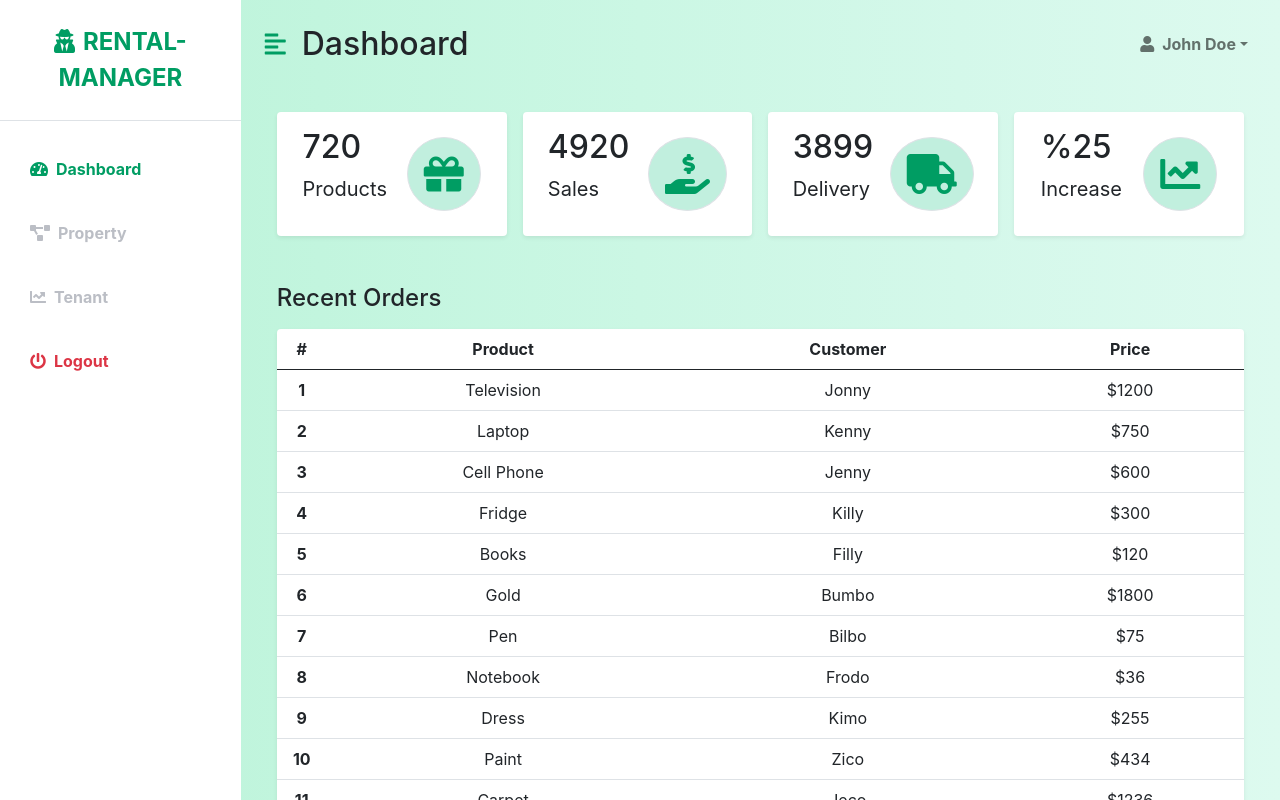
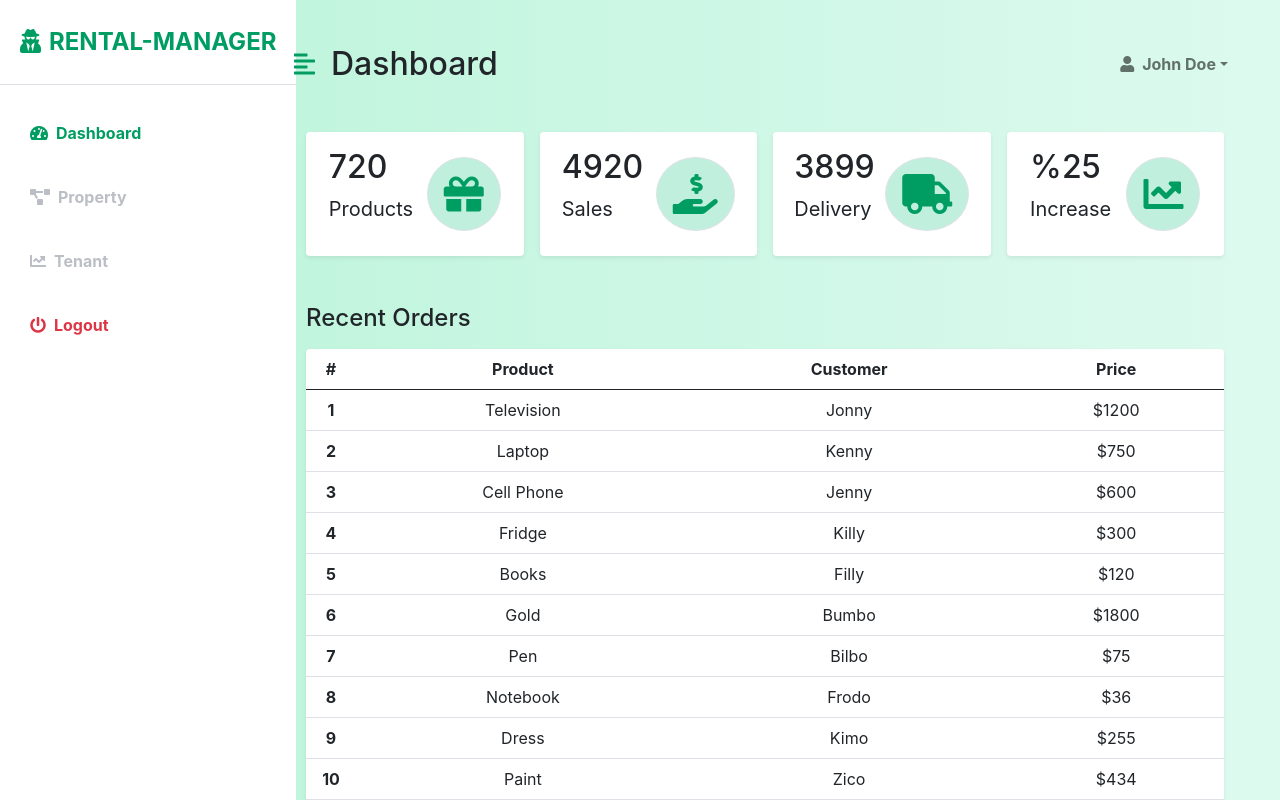
Before and after one commit to Rutubotre81/rentaladmindashborad, a React (Create React App) app: page / in a window 1280 px wide. Shown: the top 800 px of the page. Built offline with nearby package versions, Linux system fonts and the light colour scheme.

Commit message:
sidebar fixed

```diff
--- a/src/App.css
+++ b/src/App.css
@@ -9,6 +9,10 @@
   color: var(--main-text-color);
 }
 
+/* .App{
+  display: flex;
+
+} */
 .second-text {
   color: var(--second-text-color);
 }
@@ -44,10 +48,13 @@
   -o-transition: margin 0.25s ease-out;
   transition: margin 0.25s ease-out;
   overflow: auto;
+  position: fixed;
+  height: 100vh;
+
 
 }
 #sidebar-wrapper div {
-  position: sticky;
+  /* position: sticky; */
   top: 0;
 }
 
@@ -75,6 +82,15 @@ nav {
 
 #menu-toggle {
   cursor: pointer;
+}
+.main-content {
+  flex: 1;
+  padding: 20px;
+  margin-left: 250px;
+  /* transition: margin-left 0.3s ease; */
+}
+.toggled .main-content {
+  margin-left: 10px;/* Adjust this value according to your sidebar width */
 }
 
 .list-group-item {
--- a/src/components/Pages/Home.js
+++ b/src/components/Pages/Home.js
@@ -26,7 +26,7 @@ const Home = () => {
      } */}
       <div className={`d-flex ${isSidebarToggled ? 'toggled' : ''}`} id="wrapper">
         <Sidebar/> {/* Pass openDashboard function to Sidebar */}
-        <div id="page-content-wrapper">
+        <div className="main-content" id="page-content-wrapper">
           <Header  handleToggleSidebar={handleToggleSidebar}/>
            <Middle />
         </div>
--- a/src/components/sidebarfile/Sidebar.js
+++ b/src/components/sidebarfile/Sidebar.js
@@ -7,8 +7,7 @@ const Sidebar=()=>
     return(
         <>
 
-        <div className="bg-white" id="sidebar-wrapper">
-          <div className="sidebar">
+    <div  className="sidebar bg-white" id="sidebar-wrapper">
       <div className="sidebar-heading text-center py-4 primary-text fs-4 fw-bold text-uppercase border-bottom">
         <i className="fas fa-user-secret me-2"></i>Rental-Manager
       </div>
@@ -28,7 +27,6 @@ const Sidebar=()=>
           <i className="fas fa-power-off me-2"></i>Logout
         </Link>
      </div>
-     </div>
     </div>
 
 
```
